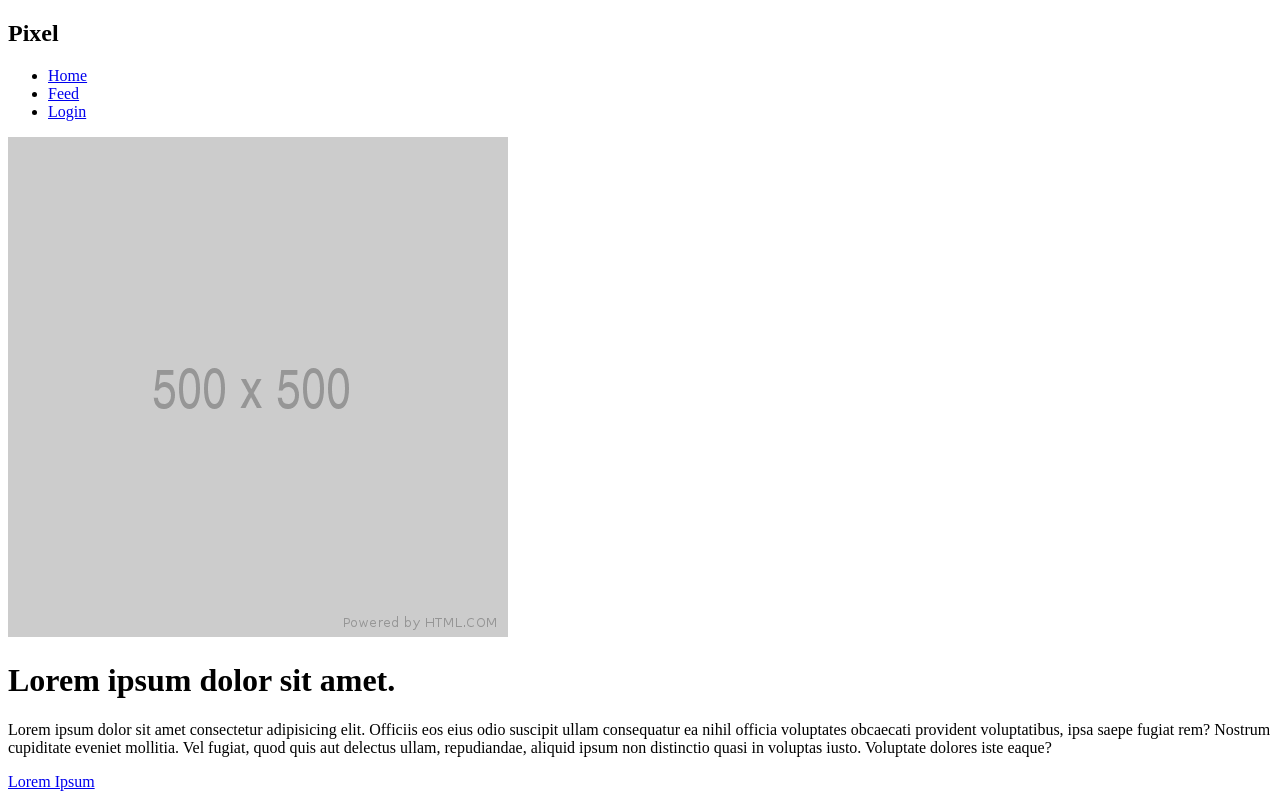
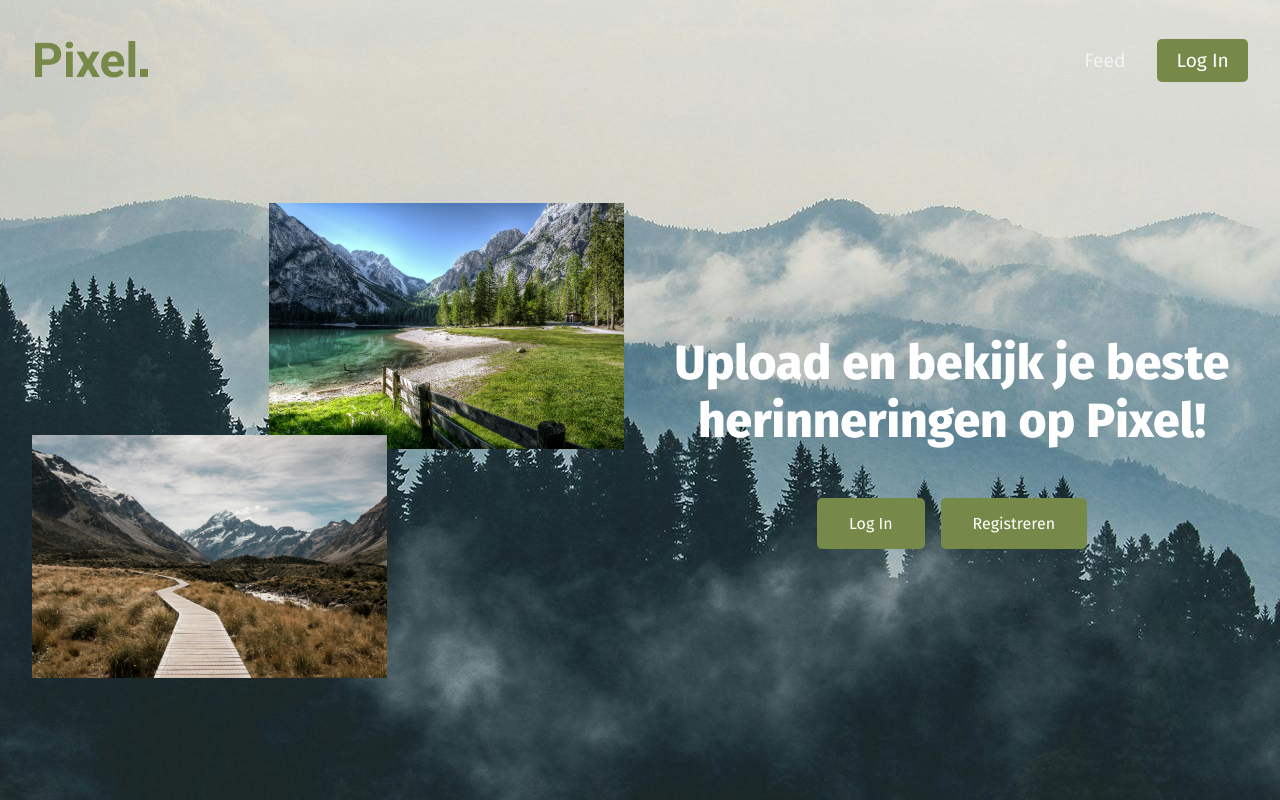
Before and after one commit to axel709/Pixel, a PHP site: page / in a window 1280 px wide. Run offline with PHP 8.4, Linux system fonts and the light colour scheme.

Commit message:
Home page styling gedaan

```diff
--- a/src/root/index.html
+++ b/src/root/index.html
@@ -3,28 +3,32 @@
 <head>
     <meta charset="UTF-8">
     <meta name="viewport" content="width=device-width, initial-scale=1.0">
-    <title>Home - Pixel(Foto Upload)</title>
+    <title>Upload jouw avonturen! - Pixel Foto Upload</title>
+    <link rel="stylesheet" href="style/index.css">
+    <link rel="stylesheet" href="style/home.css">
 </head>
 <body>
     <nav>
         <div class="wrapper con-nav">
-            <h1>Pixel</h1>
+            <h1 class="logo">Pixel</h1>
             <ul>
-                <li><a href="index.html">Home</a></li>
-                <li><a href="index.html">Feed</a></li>
-                <li><a href="pages/login.php">Login</a></li>
+                <li><a href="#">Feed</a></li>
+                <li class="btn"><a href="pages/login.php">Log In</a></li>
             </ul>
         </div>
     </nav>
     <header>
         <div class="wrapper con-header">
-            <div class="img-header">
-                <img src="./img/500x500.webp" alt=Random img">
+            <div class="img-coll">
+                <div class="img img1"></div>
+                <div class="img img2"></div>
             </div>
-            <div class="txt-header">
-                <h1>Lorem ipsum dolor sit amet.</h1>
-                <p>Lorem ipsum dolor sit amet consectetur adipisicing elit. Officiis eos eius odio suscipit ullam consequatur ea nihil officia voluptates obcaecati provident voluptatibus, ipsa saepe fugiat rem? Nostrum cupiditate eveniet mollitia. Vel fugiat, quod quis aut delectus ullam, repudiandae, aliquid ipsum non distinctio quasi in voluptas iusto. Voluptate dolores iste eaque?</p>
-                <a href="#">Lorem Ipsum</a>
+            <div class="txt">
+                <h1>Upload en bekijk je beste herinneringen op Pixel!</h1>
+                <div class="links">
+                    <a class="btn" href="pages/login.php">Log In</a>
+                    <a class="btn" href="pages/register.php">Registreren</a>
+                </div>
             </div>
         </div>
     </header>
--- a/src/root/pages/register.php
+++ b/src/root/pages/register.php
@@ -67,8 +67,8 @@ if ($_SERVER["REQUEST_METHOD"] == "POST") {
         </div>
 
         <div class="links">
-        <p>Terug naar: <a href="login.php">Inloggen</a></p>
-        <a href="../index.html">Home</a>
+        <p>Ik heb al een account: <a href="login.php">Inloggen</a></p>
+        <a href="../index.html">Terug naar Home</a>
         </div>
     </main>
 </body>
--- /dev/null
+++ b/src/root/style/home.css
@@ -0,0 +1,64 @@
+body {
+    overflow: hidden;
+    min-height: 100vh;
+    background-image: url('../img/index-bg.jpg');
+    background-position: center;
+    background-repeat: no-repeat;
+}
+
+.con-header {
+    min-height: 80vh;
+    display: grid;
+    grid-template-columns: repeat(2, 1fr);
+    gap: 2rem;
+}
+
+.con-header .img-coll {position: relative;}
+
+.img-coll .img {
+    height: 60%;
+    width: 60%;
+    background-position: center;
+    background-repeat: no-repeat;
+    background-size: contain;
+}
+
+.img-coll .img1 {
+    position: absolute;
+    right: 0;
+    background-image: url('../img/header-img1.jpg');
+}
+
+.img-coll .img2 {
+    position: absolute;
+    bottom: 0;
+    background-image: url('../img/header-img2.jpg');
+}
+
+.txt {
+    display: flex;
+    align-items: center;
+    justify-content: center;
+    flex-direction: column;
+    text-align: center;
+    gap: 3rem;
+}
+
+h1 {
+    font-family: var(--font-txt);
+    font-weight: 800;
+    font-size: 3rem;
+    color: #fff;
+    width: 20ch;
+}
+
+.links {
+    display: flex;
+    flex-direction: row;
+    gap: 1em;
+    align-items: center;
+}
+
+.links a {
+    padding: 1rem 2rem;
+}
--- a/src/root/style/index.css
+++ b/src/root/style/index.css
@@ -5,9 +5,10 @@
 /*Variabelen*/
 :root {
     --font-logo: "Roboto", sans-serif;
-    --font-txt: "Fira Sans";
+    --font-txt: "Fira Sans"; /*Weight: 400, 800*/
 
-    --color-main: hsl(120, 48%, 36%);
+    /*--color-main: #228B22;*/
+    --color-main: #768948;
 }
 
 /*CSS Reset*/
@@ -22,7 +23,16 @@ a {
     text-decoration: none;
 }
 
+li {
+    list-style-type: none;
+}
+
 /*main styling*/
+.wrapper {
+    margin-inline: auto;
+    padding: 2em;
+    max-width: 1400px;
+}
 
 /*Logo styling*/
 .logo {
@@ -31,6 +41,7 @@ a {
     color: var(--color-main);
     position: relative;
     display: inline-block;
+    width: fit-content;
 }
 
 .logo::before {
@@ -38,7 +49,42 @@ a {
     width: 8px;
     height: 8px;
     position: absolute;
+    bottom: 12px;
     right: -10px;
-    bottom: 12px;
     background-color: var(--color-main);
 }
+
+/*Nav Styling*/
+.con-nav {
+    display: flex;
+    align-items: center;
+    justify-content: space-between;
+    flex-direction: row;
+}
+
+.con-nav ul {
+    display: flex;
+    flex-direction: row;
+    align-items: center;
+    gap: 2rem;
+    font-family: var(--font-txt);
+    color: hsla(0, 0%, 100%, 0.7);
+    font-size: 1.2rem;
+}
+
+.btn {
+    display: block;
+    width: fit-content;
+    padding: 0.5em 1em;
+    border: none;
+    border-radius: 5px;
+    background-color: var(--color-main);
+    font-family: var(--font-txt);
+    color: #fff;
+    transition: all 100ms ease;
+}
+
+/*Animatie*/
+.btn:hover {
+    scale: 1.1;
+}
```
Also changed, not shown: src/root/img/500x500.webp (deleted), src/root/img/header-img1.jpg (added), src/root/img/header-img2.jpg (added), src/root/img/index-bg.jpg (added).
